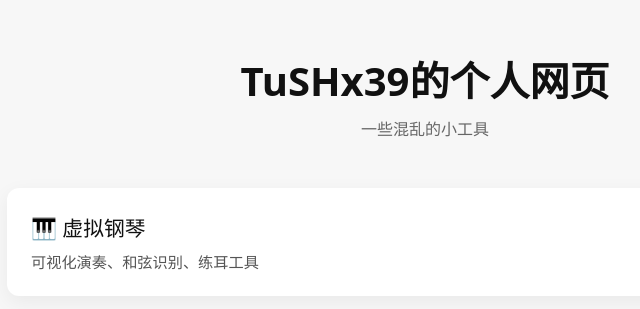
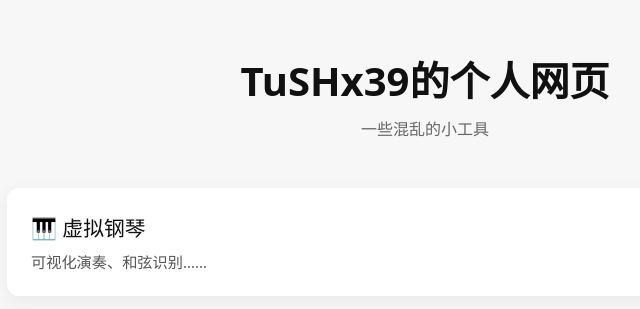
Before and after one commit to TuSHx39/TuSHx39.github.io, a plain HTML site: page index.html in a window 1280 px wide. Shown: the part 227-536 px from the top of the page, 215-855 px from the left. Drawn offline with Linux system fonts and the light colour scheme.

Commit message:
style: homepage

```diff
--- a/index.html
+++ b/index.html
@@ -16,7 +16,7 @@
     <section class="cards">
       <a class="card" href="pages/piano/index.html">
         <h2>🎹 虚拟钢琴</h2>
-        <p>可视化演奏、和弦识别、练耳工具</p>
+        <p>可视化演奏、和弦识别……</p>
       </a>
 
       <!--
```
